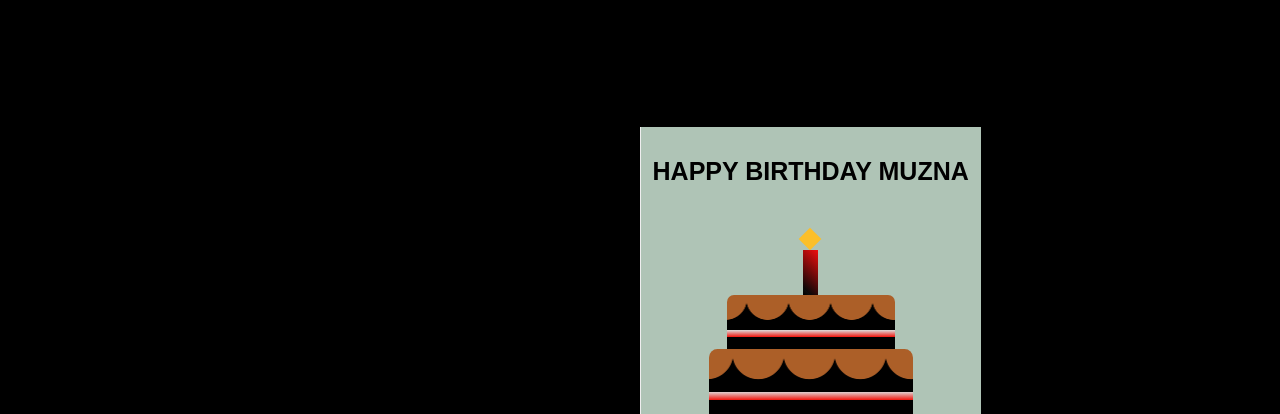
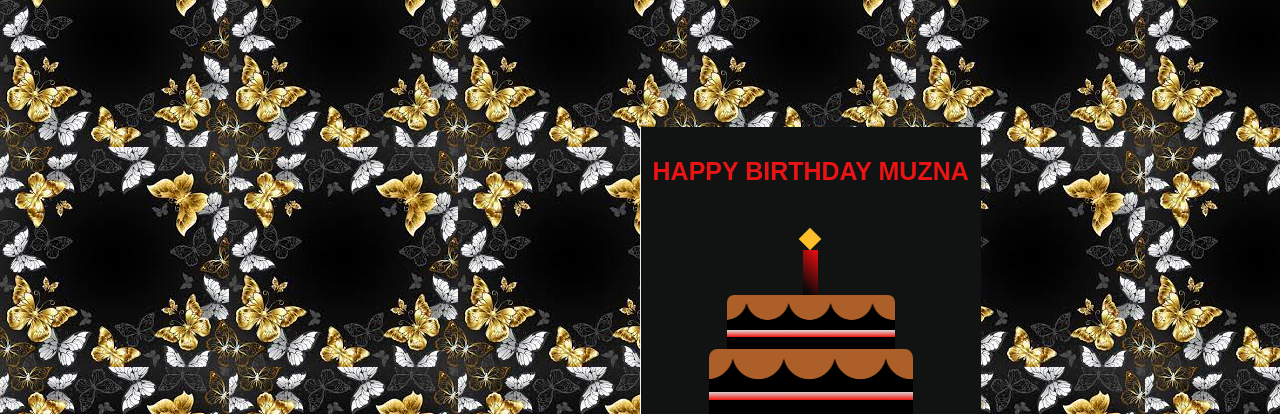
Before and after one commit to MuhammdHaseeb/Birthday-wish, a plain HTML site: page index.html in a window 1280 px wide. Shown: the part 73-487 px from the top of the page. Drawn offline with Linux system fonts and the light colour scheme.

Commit message:
Update index.css

```diff
--- a/index.css
+++ b/index.css
@@ -5,10 +5,11 @@
        box-sizing: border-box;
 /*"Sofia", sans-serif;   */
        font-family: "Poppins", sans-serif;
-       font-size: 25px;
+       font-size: 25px
 }
 body{
        background-color: #000;
+       background-image: url("images.jpg");
 
 }
 
@@ -77,13 +78,13 @@ body{
        background-color: rgba(79, 247, 1, 0.986);
 }
 .front{
-       background-color: #afc4b6;
+       background-color: #101311;
 }
 
 .back{
 
        transform: rotateY(180deg);
-       background: linear-gradient(to left, #ffffff, #f0bdbd 30%);
+       background: linear-gradient(to left, #ffffff, #f3f3f3 30%);
 }
 .cake{
        width: 100%;
@@ -151,7 +152,7 @@ top: 6px;
        margin-top: 30px;
        text-align:center;
        letter-spacing: px;
-       color: #000000;
+       color: #eb1414;
 }
 
 .inside h1 {
@@ -166,7 +167,7 @@ top: 6px;
        justify-content: center;
        align-items: top;
        height: 100vh;
-       background:#000;
+       background:rgb(8, 7, 7);
 
 position: relative;
 font-family: sans-serif;
@@ -175,7 +176,7 @@ text-transform: uppercase;
 font-size: 2em;
 letter-spacing: .01px;
 overflow: hidden;
-background: linear-gradient(90deg, #000, #fff, #000);
+background: linear-gradient(90deg,  rgb(255, 255, 255),  rgb(255, 255, 255), grey);
 background-repeat: no-repeat;
 background-size: 80%;
 animation: animate 3s linear infinite;
```
